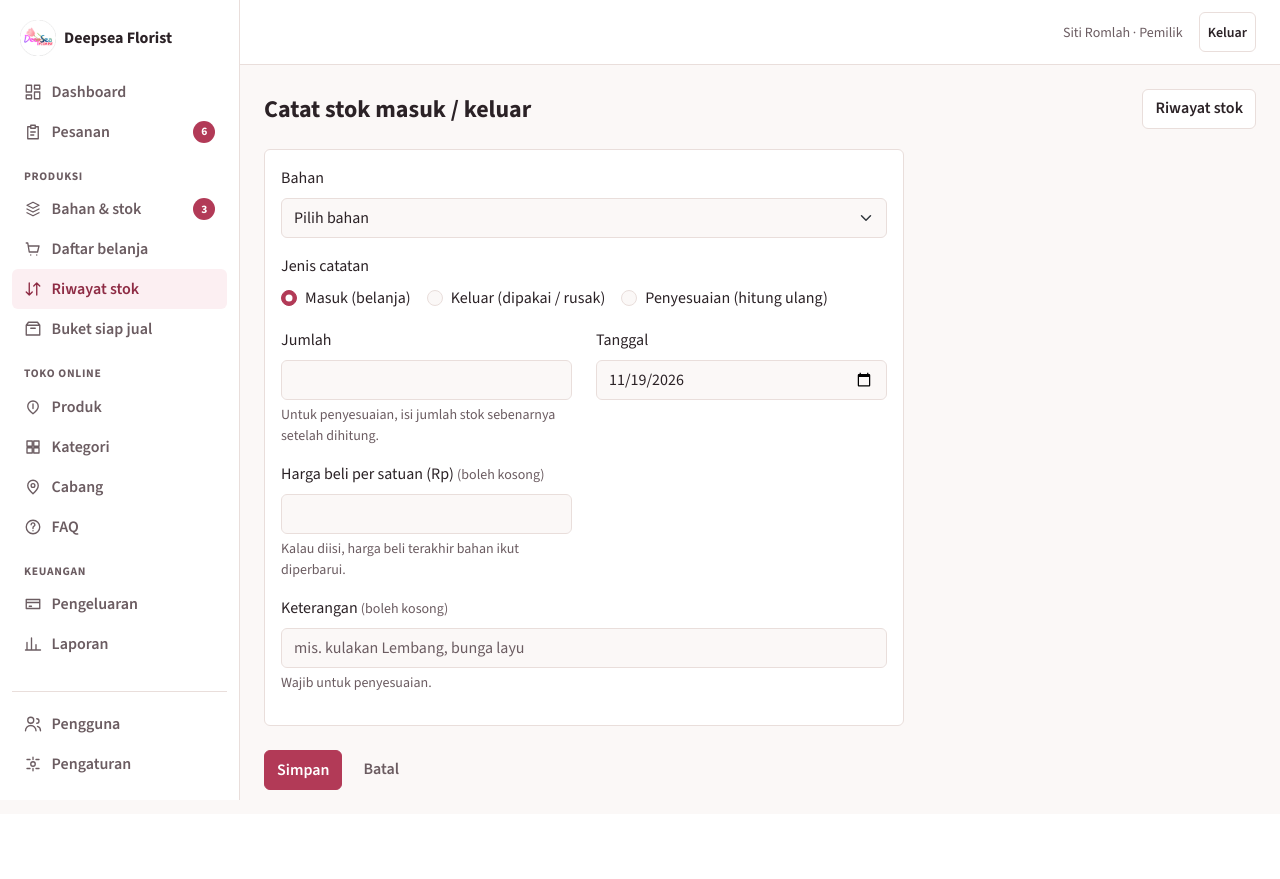
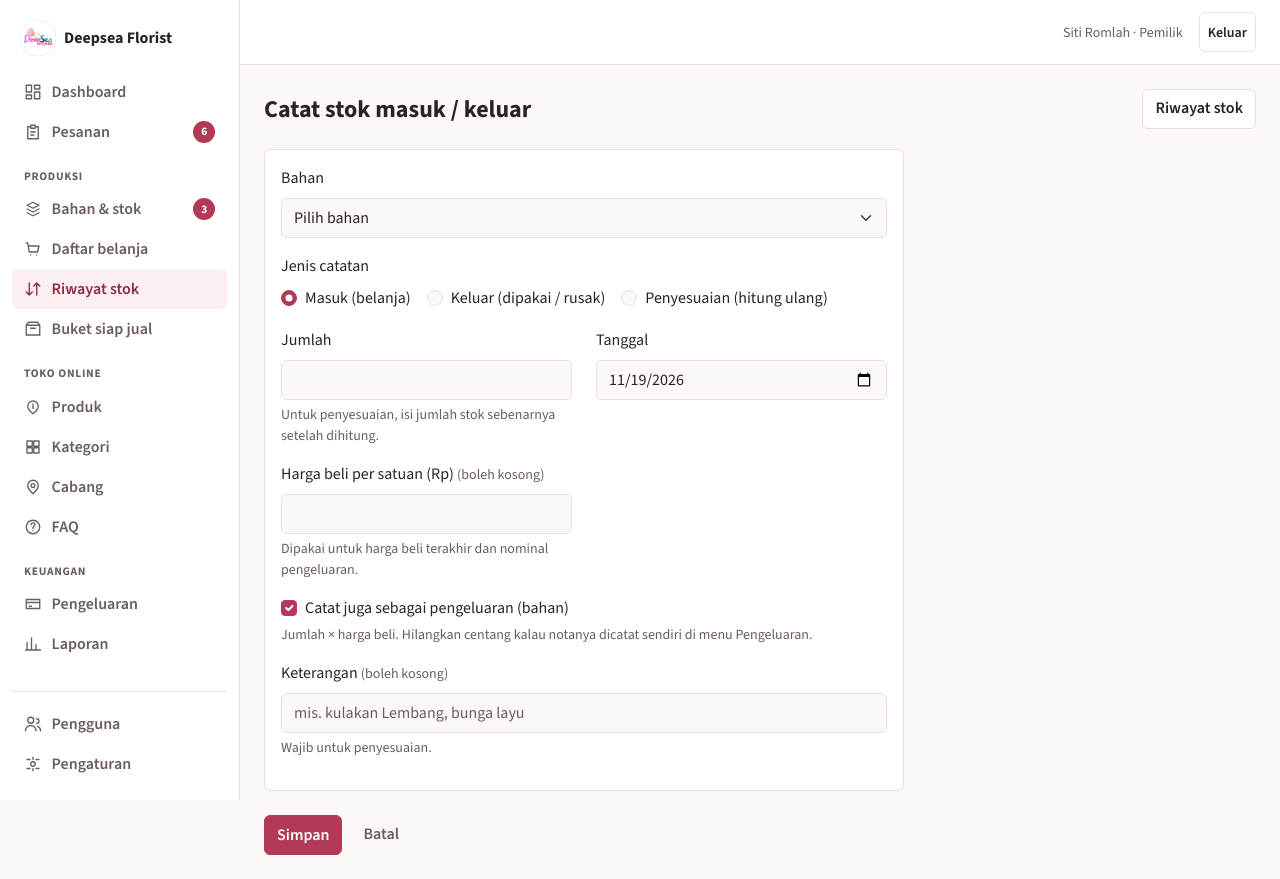
Before and after one commit to Erlangga2207/deepsea_florist, a Laravel app: page /admin/mutasi-stok/create in a window 1280 px wide. Before the commit the page ends 800 px from the top, so only its background shows below. Run offline with Laravel 12, Linux system fonts and the light colour scheme; a user stored in the database is signed in; data comes from the database, SQL or seed files in the repository.

Commit message:
feat(stok): stok masuk bisa sekaligus dicatat sebagai pengeluaran
Owner bisa centang opsi catat pengeluaran (kategori bahan, nominal
jumlah x harga beli) saat input stok masuk. Naikkan VERSI sw.js.

Co-Authored-By: Claude Opus 5.5 <noreply@anthropic.com>

```diff
--- a/app/Http/Controllers/Admin/MutasiStokController.php
+++ b/app/Http/Controllers/Admin/MutasiStokController.php
@@ -48,6 +48,7 @@ class MutasiStokController extends Controller
             'masuk' => $service->masuk($bahan, $data['jumlah'], $opsi + [
                 'tanggal_kadaluarsa' => $bahan->jenis === 'fresh' ? ($data['tanggal_kadaluarsa'] ?? null) : null,
                 'harga_beli' => $data['harga_beli'] ?? null,
+                'catat_pengeluaran' => $request->user()->role === 'owner' && $request->boolean('catat_pengeluaran'),
             ]),
             'keluar' => $service->keluar($bahan, $data['jumlah'], $opsi),
             'penyesuaian' => $service->penyesuaian($bahan, $data['jumlah'], $data['keterangan'], $opsi),
--- a/app/Http/Requests/MutasiStokRequest.php
+++ b/app/Http/Requests/MutasiStokRequest.php
@@ -17,6 +17,7 @@ class MutasiStokRequest extends FormRequest
             'tanggal' => ['required', 'date'],
             'tanggal_kadaluarsa' => ['nullable', 'date', 'after_or_equal:tanggal'],
             'harga_beli' => ['nullable', 'numeric', 'min:0'],
+            'catat_pengeluaran' => ['boolean'],
             'keterangan' => ['nullable', 'required_if:tipe,penyesuaian', 'string', 'max:200'],
         ];
     }
--- a/public/sw.js
+++ b/public/sw.js
@@ -1,6 +1,6 @@
 // Service worker panel admin (docs/10-PWA-ADMIN.md).
 // NAIKKAN VERSI setiap kali app.css atau berkas di ASET berubah, supaya cache lama dibuang.
-const VERSI = 'deepsea-v3';
+const VERSI = 'deepsea-v5';
 const FOTO = 'deepsea-foto';
 const MAKS_FOTO = 60;
 const ASET = [
--- a/resources/views/admin/mutasi-stok/create.blade.php
+++ b/resources/views/admin/mutasi-stok/create.blade.php
@@ -44,9 +44,20 @@
 
             <div class="row" id="khusus-masuk">
                 <x-field class="col-sm-6" label="Harga beli per satuan (Rp)" name="harga_beli" type="number" min="0"
-                         hint="Kalau diisi, harga beli terakhir bahan ikut diperbarui." />
+                         hint="Dipakai untuk harga beli terakhir dan nominal pengeluaran." />
                 <x-field class="col-sm-6" label="Layu sekitar tanggal" name="tanggal_kadaluarsa" type="date"
                          :value="today()->addDays(14)->toDateString()" hint="Khusus bunga fresh, biasanya ±2 minggu." />
+                @if (auth()->user()->role === 'owner')
+                    <div class="col-12 mb-3">
+                        <div class="form-check">
+                            <input type="hidden" name="catat_pengeluaran" value="0">
+                            <input class="form-check-input" type="checkbox" id="catat_pengeluaran" name="catat_pengeluaran" value="1"
+                                   @checked(old('catat_pengeluaran', true))>
+                            <label class="form-check-label" for="catat_pengeluaran">Catat juga sebagai pengeluaran (bahan)</label>
+                        </div>
+                        <div class="form-text">Jumlah × harga beli. Hilangkan centang kalau notanya dicatat sendiri di menu Pengeluaran.</div>
+                    </div>
+                @endif
             </div>
 
             <x-field label="Keterangan" name="keterangan" maxlength="200" placeholder="mis. kulakan Lembang, bunga layu"
```
Also changed, not shown: app/Domain/Stok/MutasiStokService.php (+12 -1 lines).
